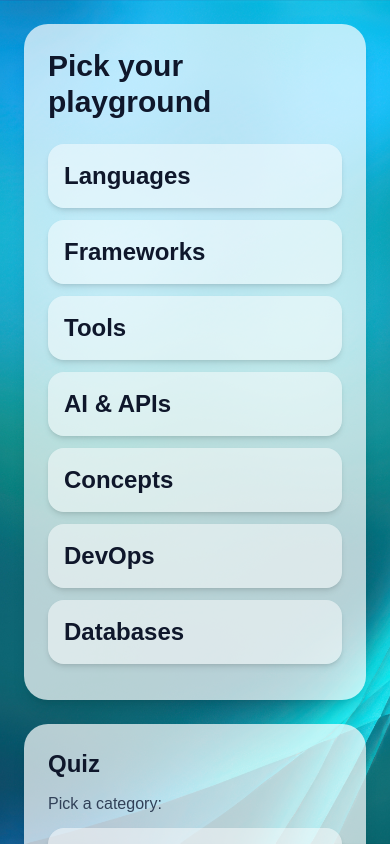
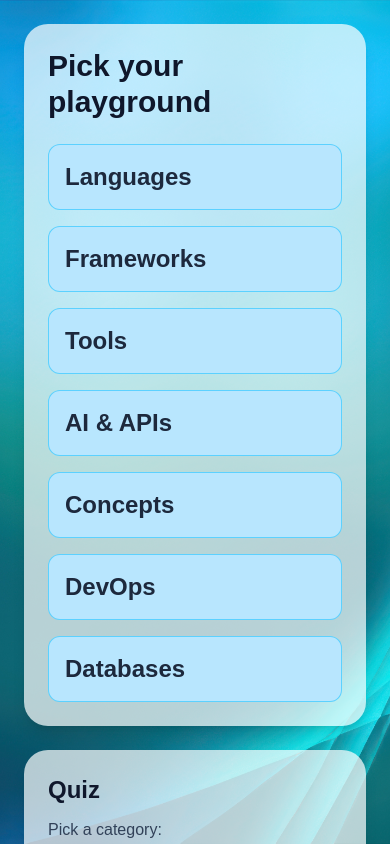
Before and after one commit to Dtzul04/GuideBooks, a Next.js app: page / in a window 390 px wide. Shown: the top 844 px of the page. Built offline with nearby package versions, Linux system fonts and the light colour scheme.

Commit message:
Polish homepage category cards with a responsive grid and sky styling

```diff
--- a/app/page.tsx
+++ b/app/page.tsx
@@ -7,9 +7,12 @@ export default function Home() {
       <h1 className="mb-6 text-3xl font-bold text-slate-900 md:text-4xl">
         Pick your playground
       </h1>
-      {content.map((topic) => (
-        <CategoryCard key={topic.id} id={topic.id} title={topic.title} />
-      ))}
+      <div className="grid grid-cols-1 md:grid-cols-3 gap-4">
+        {/* Loop each topic and render one CategoryCard */}
+        {content.map((topic) => (
+          <CategoryCard key={topic.id} id={topic.id} title={topic.title} />
+        ))}
+      </div>
     </main>
   );
 }
--- a/components/CategoryCard.tsx
+++ b/components/CategoryCard.tsx
@@ -1,10 +1,11 @@
 import Link from "next/link";
 
+/* Receives id + title, shows the title, and navigates to /category/[id] when clicked */
 export default function CategoryCard({ id, title }: { id: string; title: string }) {
     return (
         <Link href={`/category/${id}`}>
-            <div className="rounded-2xl bg-white/50 p-4 mb-3 shadow-md hover:bg-white/80 transition">
-                <h2 className="text-2xl font-bold text-slate-900">{title}</h2>
+            <div className="bg-sky-200 rounded-xl border border-sky-400/50 hover:shadow-lg p-4">
+                <h2 className="text-2xl font-bold text-slate-800">{title}</h2>
             </div>
         </Link>
     )
```
Also changed, not shown: app/layout.tsx (line endings or trailing spaces).
